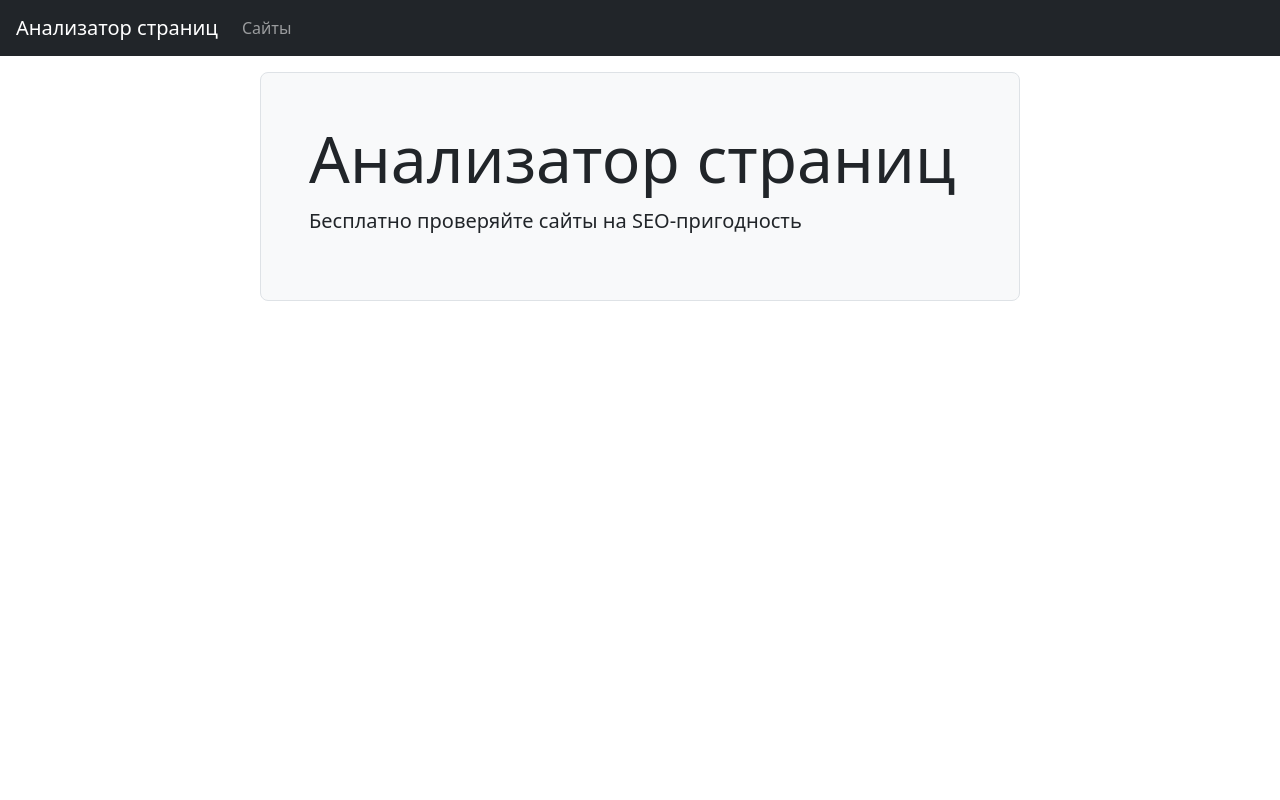
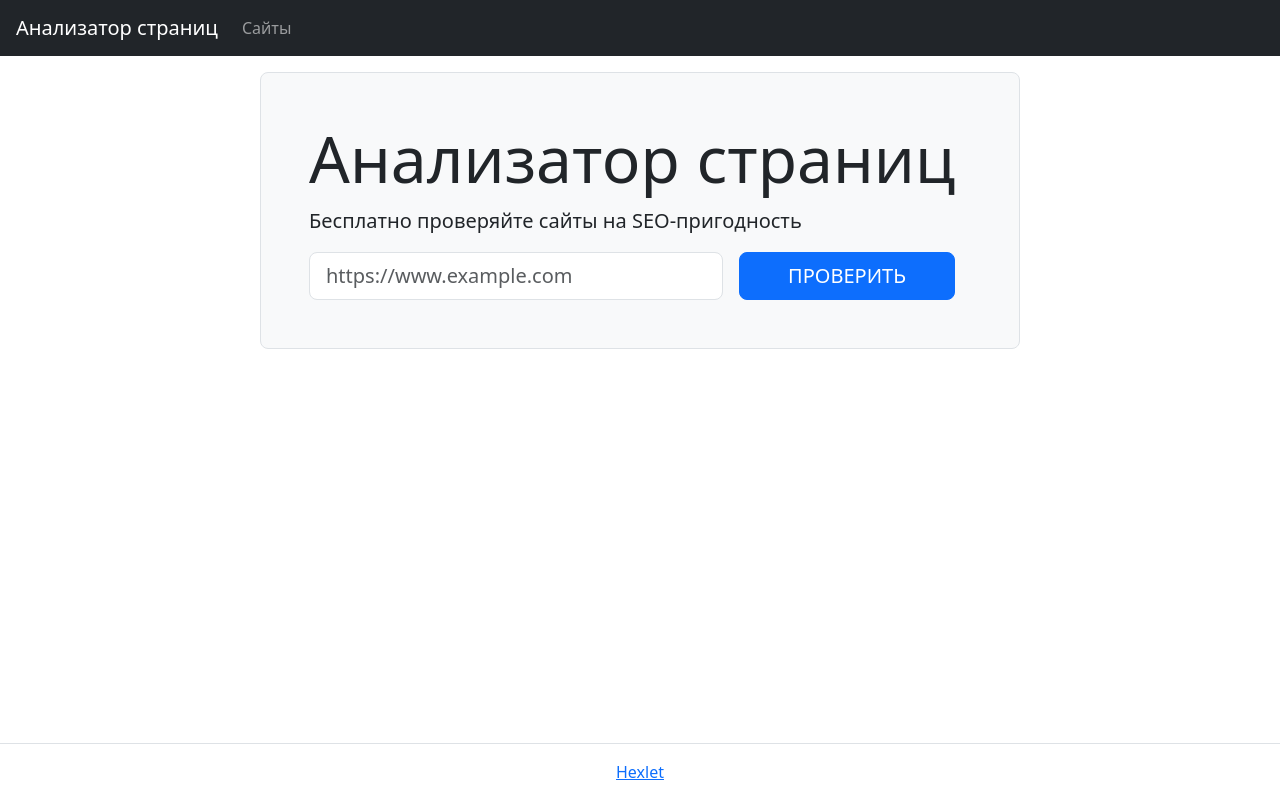
Before and after one commit to snegirevdv/python-project-83, a Flask app: page / in a window 1280 px wide. Run offline with Flask 3, Linux system fonts and the light colour scheme.

Commit message:
Update templates

```diff
--- a/page_analyzer/templates/index.html
+++ b/page_analyzer/templates/index.html
@@ -1,16 +1,18 @@
 {% extends "layouts/base.html" %}
 
-{% block title %}
-<title>Main page</title>
-{% endblock %}
+{% block title %}Анализатор страниц{% endblock %}
 
 {% block main %}
-<main>
-  <div class="container mt-3">
+    <main class="flex-grow-1">
+      <div class="container-lg mt-3">
         <div class="row">
-      <div class="col col-md-10 col-lg-8 border rounded-3 bg-light p-5 mx-auto">
+          <div class="col-12 col-md-10 col-lg-8 border rounded-3 bg-light p-5 mx-auto">
             <h1 class="display-3">Анализатор страниц</h1>
             <p class="lead">Бесплатно проверяйте сайты на SEO-пригодность</p>
+            <form action="/urls" class="d-flex justify-content-center" method="post">
+              <input type="text" name="url" class="form-control form-control-lg" placeholder="https://www.example.com" required>
+              <input type="submit" class="btn btn-primary btn-lg ms-3 px-5 mx-3 text-uppercase" value="Проверить">
+            </form>
           </div>
         </div>
       </div>
--- a/page_analyzer/templates/layouts/base.html
+++ b/page_analyzer/templates/layouts/base.html
@@ -1,23 +1,31 @@
+<!DOCTYPE html>
 <html lang="en">
+
   <head>
       <meta charset="UTF-8">
       <meta name="viewport" content="width=device-width, initial-scale=1.0, shrink-to-fit=no">
-    {% block title %}Error: Block content not specified{% endblock %}
+      <meta name="description" content="Third project for Hexlet.io">
       <link
         href="https://cdn.jsdelivr.net/npm/bootstrap@5.3.3/dist/css/bootstrap.min.css"
         rel="stylesheet"
         integrity="sha384-QWTKZyjpPEjISv5WaRU9OFeRpok6YctnYmDr5pNlyT2bRjXh0JMhjY6hW+ALEwIH"
         crossorigin="anonymous"
       >
+      <title>{% block title %}Error: Block content not specified{% endblock %}</title>
   </head>
-<body>
+
+  <body class="d-flex flex-column min-vh-100">
+
 {% include "layouts/header.html" %}
 {% block main %}Error: Block content not specified{% endblock %}
 {% include "layouts/footer.html" %}
+
     <script
       src="https://cdn.jsdelivr.net/npm/bootstrap@5.3.3/dist/js/bootstrap.bundle.min.js"
       integrity="sha384-YvpcrYf0tY3lHB60NNkmXc5s9fDVZLESaAA55NDzOxhy9GkcIdslK1eN7N6jIeHz"
       crossorigin="anonymous"
     ></script>
+
   </body>
+
 </html>
--- a/page_analyzer/templates/layouts/footer.html
+++ b/page_analyzer/templates/layouts/footer.html
@@ -1 +1,5 @@
-<footer></footer>
+    <footer class="border-top py-3 mt-5 flex-shrink-0">
+        <div class="container-lg">
+            <div class="text-center"><a href="https://ru.hexlet.io/" target="_blank">Hexlet</a></div>
+        </div>
+    </footer>
--- a/page_analyzer/templates/layouts/header.html
+++ b/page_analyzer/templates/layouts/header.html
@@ -1,4 +1,4 @@
-<header>
+    <header class="flex-shrink-0">
       <nav class="navbar navbar-dark navbar-expand-md bg-dark px-3">
         <a href="/" class="navbar-brand">Анализатор страниц</a>
         <ul class="navbar-nav">
```
Lines whose indentation alone changed are shown as unchanged.
